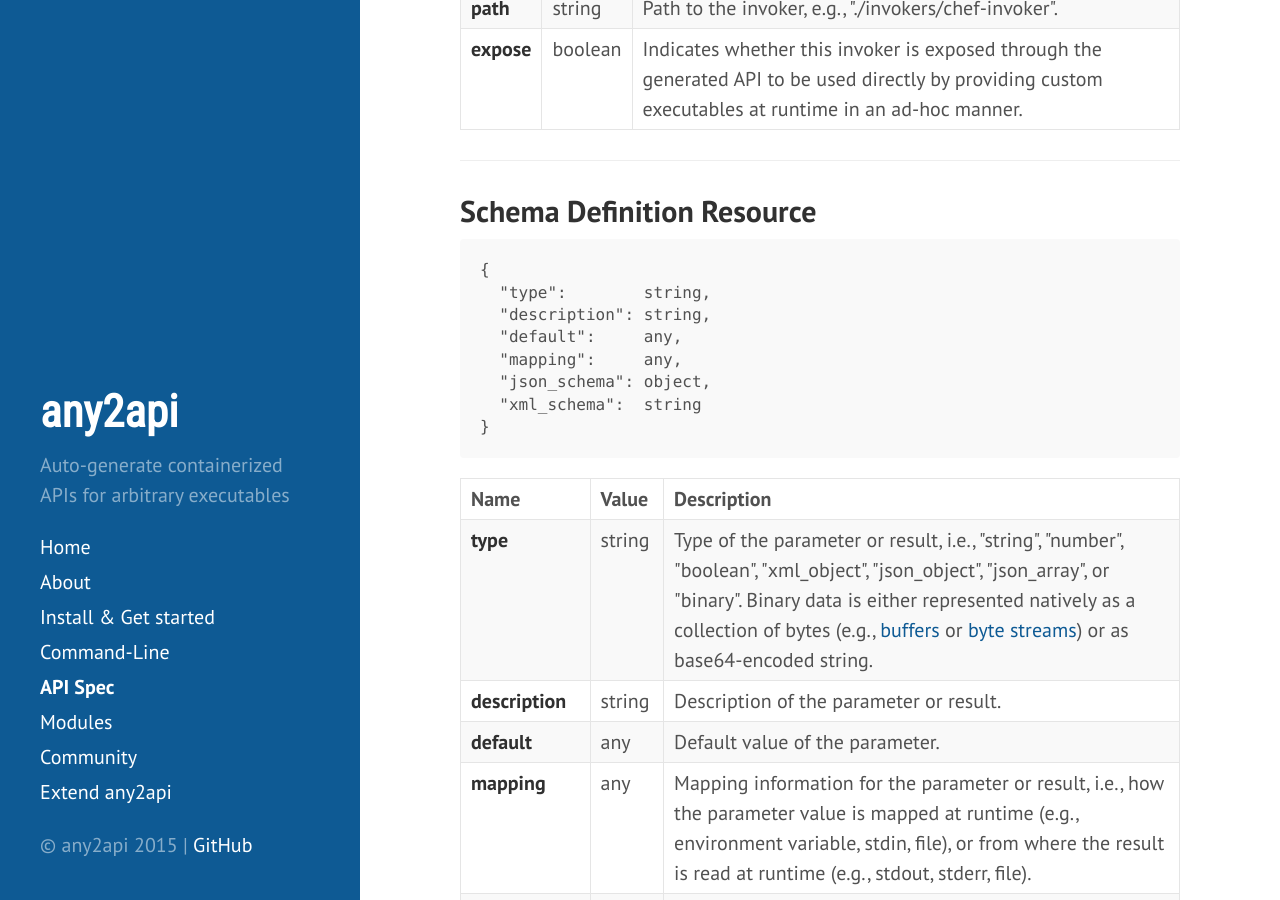
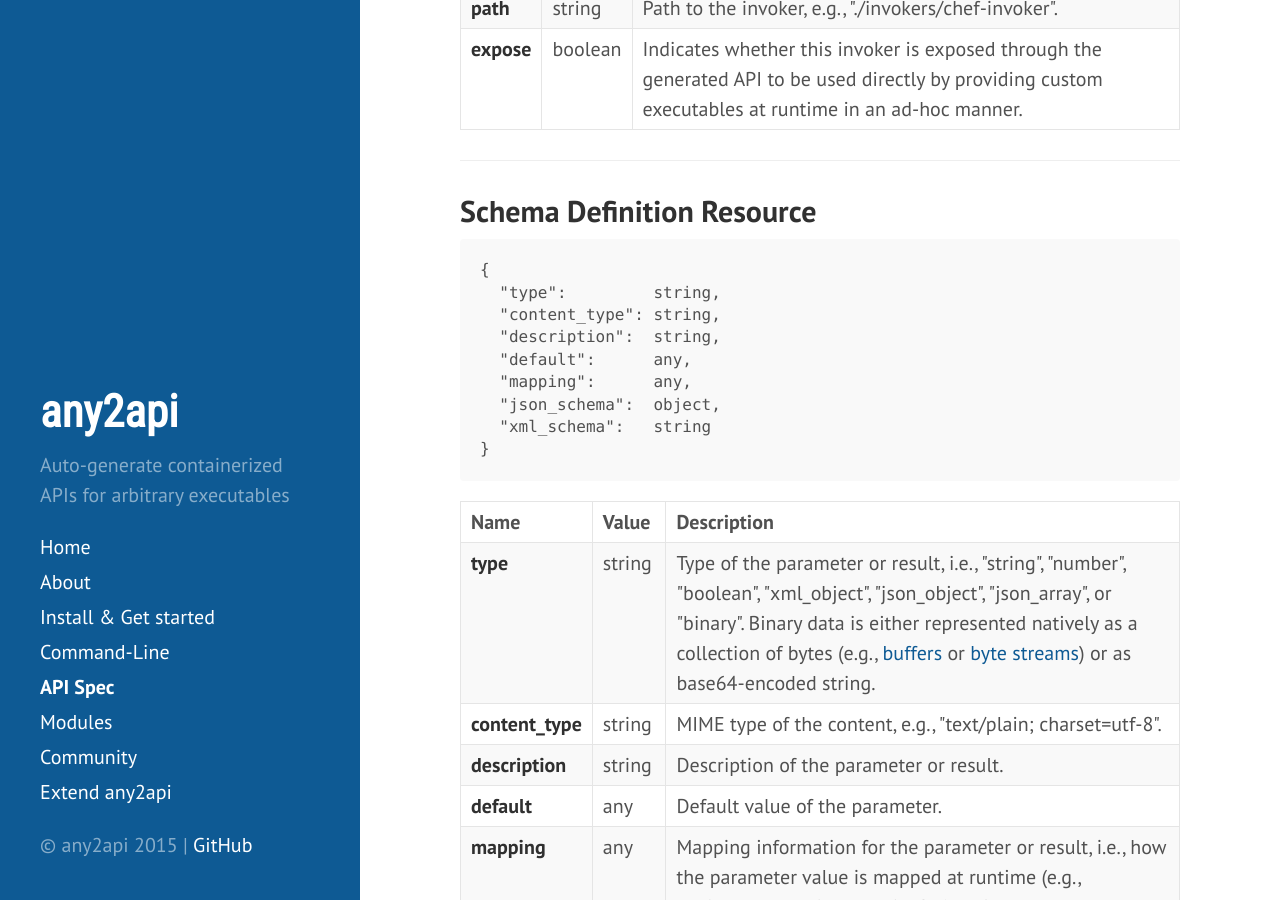
Before and after one commit to any2api/any2api.github.io, a Jekyll site: the page built from apispec.md, in a window 1280 px wide and 900 px high, scrolled down 3370 px. Built offline with Jekyll 4.4.1, drawn with Linux system fonts in a browser that asks for light colours; Markdown is read by kramdown in place of the engine named in the settings.

Commit message:
content_type property added

```diff
--- a/apispec.md
+++ b/apispec.md
@@ -231,12 +231,13 @@ In the following the complete structure of an API spec is explained in detail.
 ## Schema Definition Resource
 
     {
-      "type":        string,
-      "description": string,
-      "default":     any,
-      "mapping":     any,
-      "json_schema": object,
-      "xml_schema":  string
+      "type":         string,
+      "content_type": string,
+      "description":  string,
+      "default":      any,
+      "mapping":      any,
+      "json_schema":  object,
+      "xml_schema":   string
     }
 
 <table>
@@ -252,6 +253,11 @@ In the following the complete structure of an API spec is explained in detail.
       <td><strong>type</strong></td>
       <td>string</td>
       <td>Type of the parameter or result, i.e., "string", "number", "boolean", "xml_object", "json_object", "json_array", or "binary". Binary data is either represented natively as a collection of bytes (e.g., <a href="https://nodejs.org/api/buffer.html">buffers</a> or <a href="https://nodejs.org/api/stream.html">byte streams</a>) or as base64-encoded string.</td>
+    </tr>
+    <tr>
+      <td><strong>content_type</strong></td>
+      <td>string</td>
+      <td>MIME type of the content, e.g., "text/plain; charset=utf-8".</td>
     </tr>
     <tr>
       <td><strong>description</strong></td>
```
